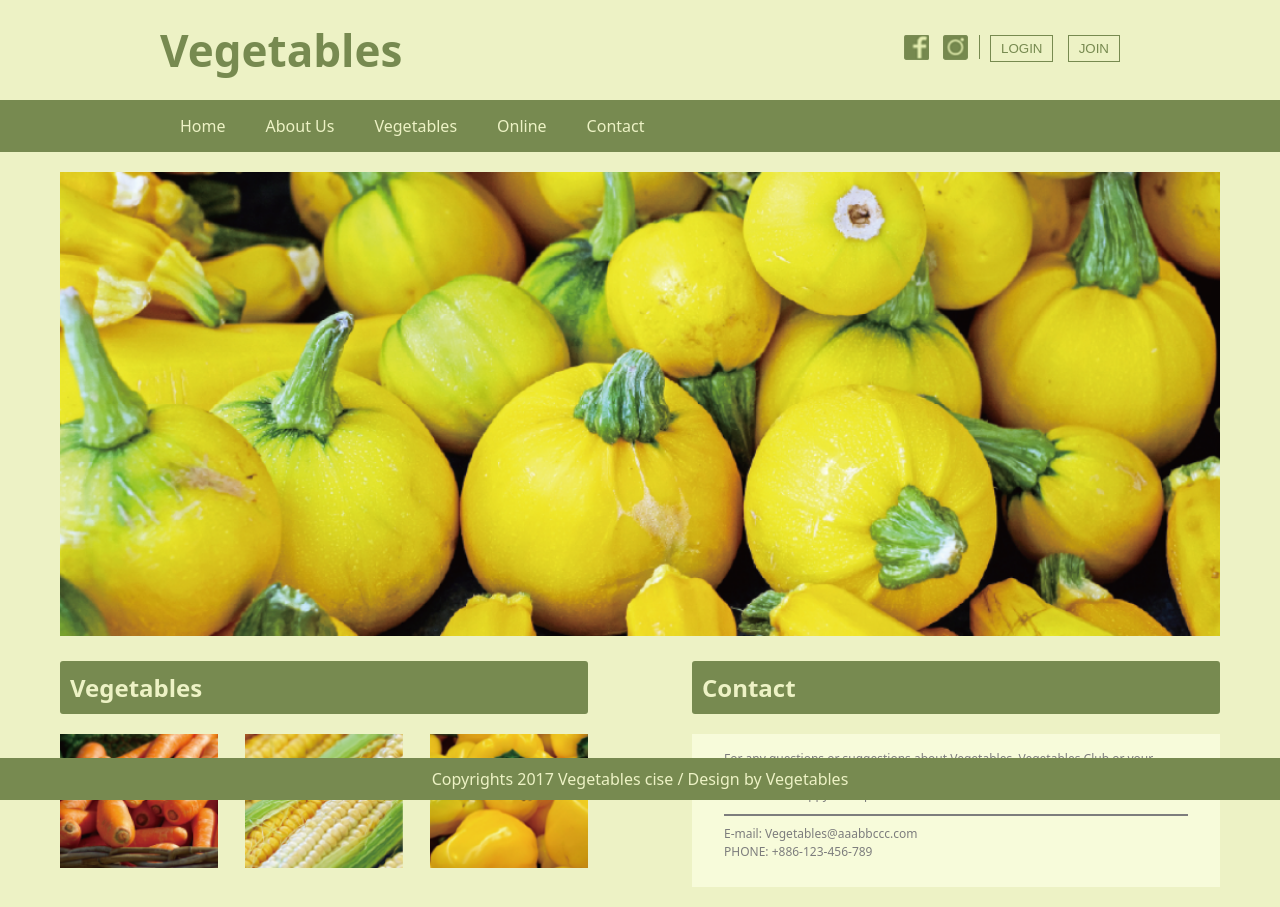
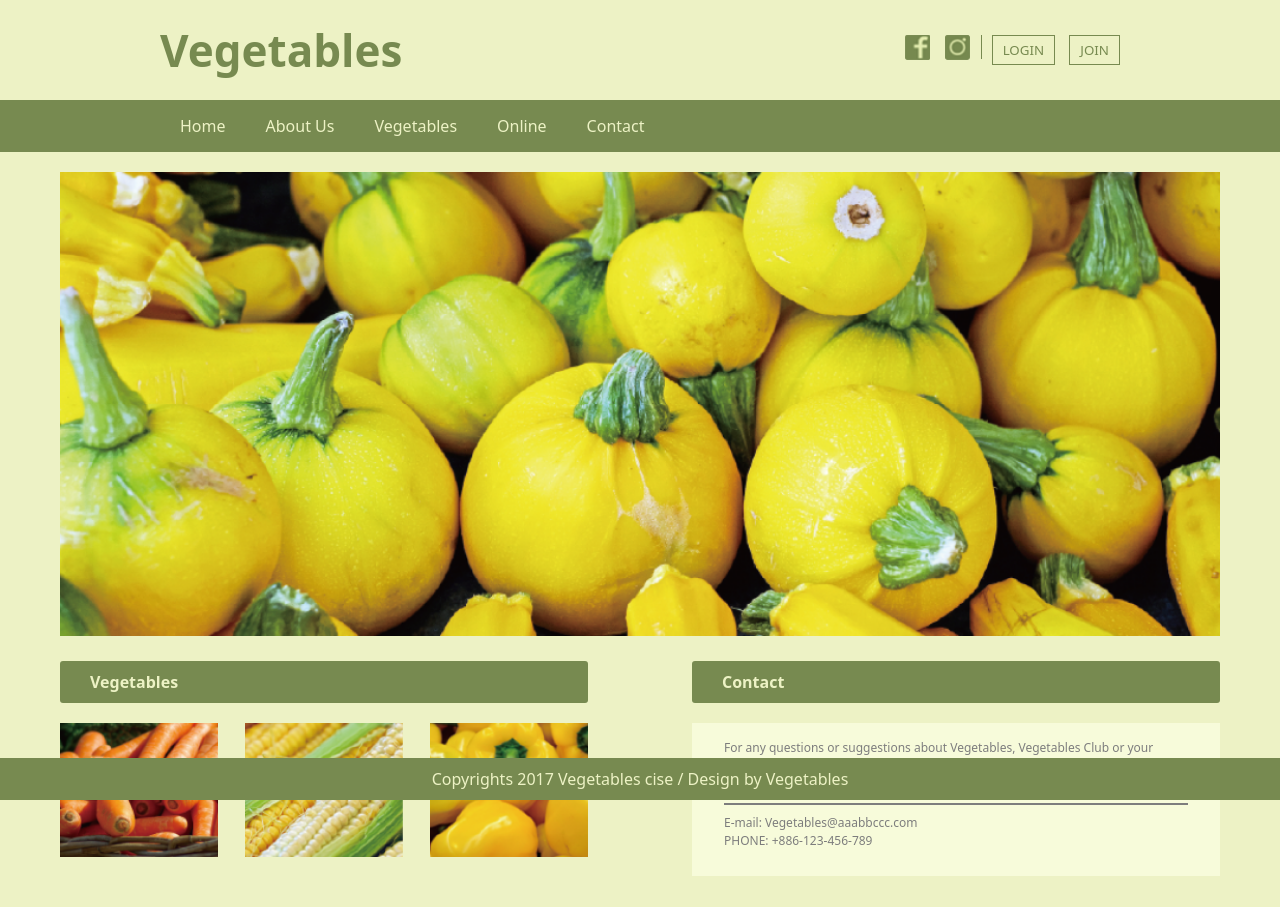
Before and after one commit to 112AC2024/VegetablesLandingPage, a plain HTML site: page index.html in a window 1280 px wide. Drawn offline with Linux system fonts and the light colour scheme.

Commit message:
sec commit

```diff
--- a/css/styles.css
+++ b/css/styles.css
@@ -6,6 +6,7 @@
 
 body {
   font-family: Noto Sans, sans-serif;
+  font-style: normal;
   background-color: #edf2c5;
 }
 
@@ -30,6 +31,8 @@ header {
   font-size: 44px;
   font-weight: bold;
   color: #778a50;
+  font-family: Noto Sans, sans-serif;
+  font-style: normal;
 }
 
 .social-media img {
@@ -45,6 +48,8 @@ header {
   padding: 5px 10px;
   margin-left: 10px;
   cursor: pointer;
+  font-family: Noto Sans, sans-serif;
+  font-style: normal;
 }
 
 nav {
@@ -55,6 +60,8 @@ nav ul {
   display: flex;
   list-style-type: none;
   padding-left: 160px;
+  font-family: Noto Sans, sans-serif;
+  font-style: normal;
 }
 
 nav ul li a {
@@ -81,6 +88,8 @@ h2 {
   padding: 10px;
   margin: 20px 0;
   border-radius: 3px;
+  font-family: Noto Sans, sans-serif;
+  font-style: normal;
 }
 
 .vegetable-gallery {
@@ -99,6 +108,13 @@ h2 {
   margin-left: auto;
 }
 
+.h2{
+  font-size: 16px;
+  padding-left: 30px;
+  font-family: Noto Sans, sans-serif;
+  font-style: normal;
+}
+
 .info {
   background-color: #f7fbda;
   padding: 16px 32px;
@@ -107,6 +123,7 @@ h2 {
 .contact p {
   margin-bottom: 10px;
   font-family: Noto Sans, sans-serif;
+  font-style: normal;
   font-size: 12px;
   font-weight: 400;
   line-height: 18px;
@@ -127,4 +144,6 @@ footer {
   position: fixed;
   bottom: 0;
   width: 100%;
+  font-family: Noto Sans, sans-serif;
+  font-style: normal;
 }
--- a/index.html
+++ b/index.html
@@ -37,7 +37,7 @@
 
         <div class="flex">
             <section class="vegetables">
-                <h2>Vegetables</h2>
+                <h2 class="h2">Vegetables</h2>
                 <div class="vegetable-gallery">
                     <img src="img/img_vegetables_carrot.png" alt="Carrot">
                     <img src="img/img_vegetables_corn.png" alt="Corn">
@@ -46,7 +46,7 @@
             </section>
 
             <section class="contact">
-                <h2>Contact</h2>
+                <h2 class="h2">Contact</h2>
                 <div class="info">
                     <p>
                         For any questions or suggestions about Vegetables, Vegetables Club or your online order you can contact Vegetables Customer Service by phone, email or post and we'll be happy to help.
```
